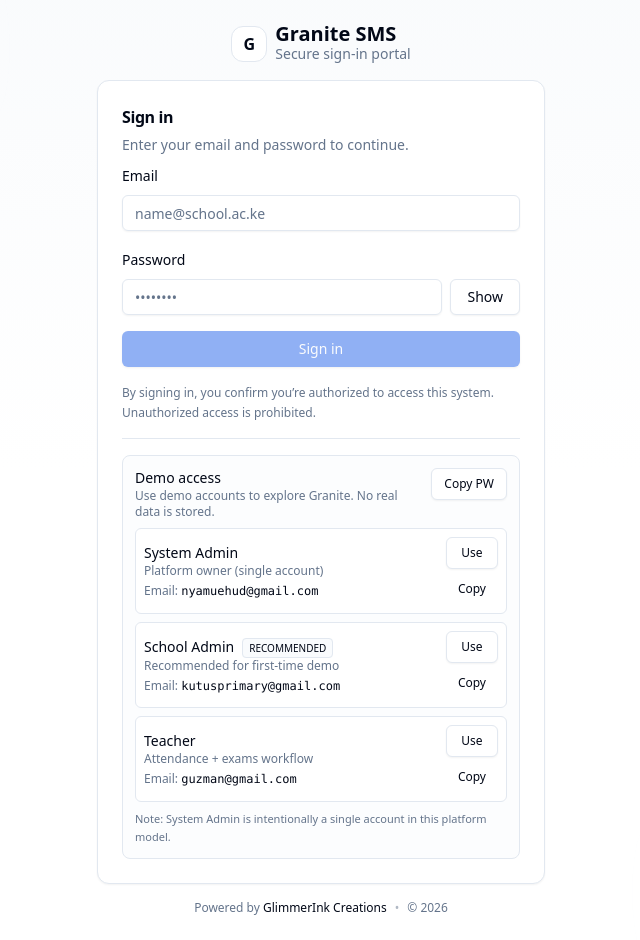
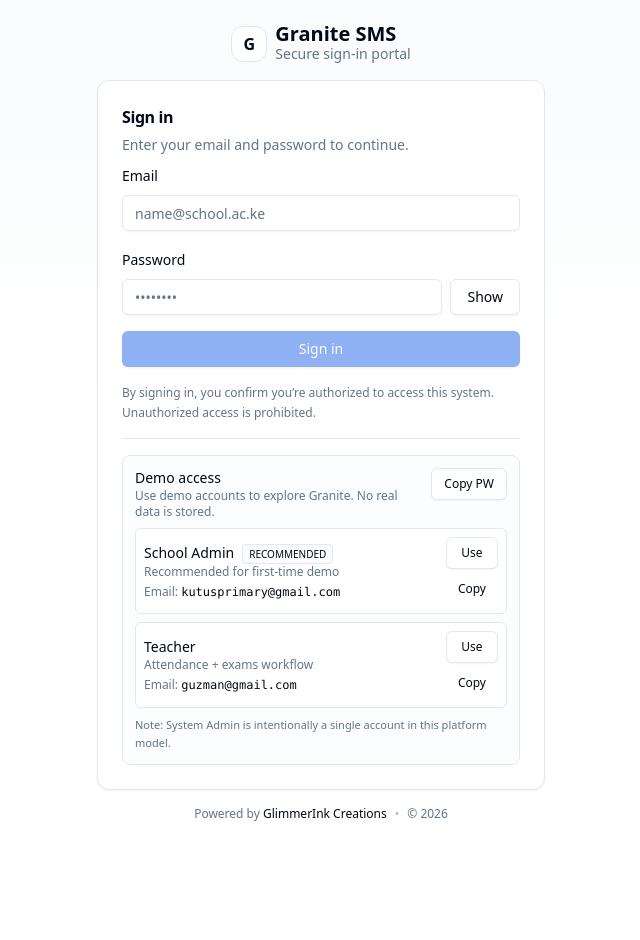
Before and after one commit to Ehud-Guzman/granite-sms, a React (Vite) app in the folder client/: page /auth/login in a window 1280 px wide. Shown: the whole page, without its empty margins (319-959 px from the left). After the commit the page ends 846 px from the top, so only its background shows below. Built offline with nearby package versions, Linux system fonts and the light colour scheme; no server answers.

Commit message:
Add demo accounts section on login page

```diff
--- a/client/src/pages/Login.jsx
+++ b/client/src/pages/Login.jsx
@@ -13,13 +13,7 @@ const DEMO_PASSWORD = "Demo@123";
 
 // ✅ Single SYSTEM_ADMIN only (platform owner)
 const DEMO_ACCOUNTS = [
-  {
-    key: "sysadmin",
-    label: "System Admin",
-    note: "Platform owner (single account)",
-    email: "nyamuehud@gmail.com",
-    password: "Ehudmwai2000."
-  },
+
   {
     key: "admin",
     label: "School Admin",
```
